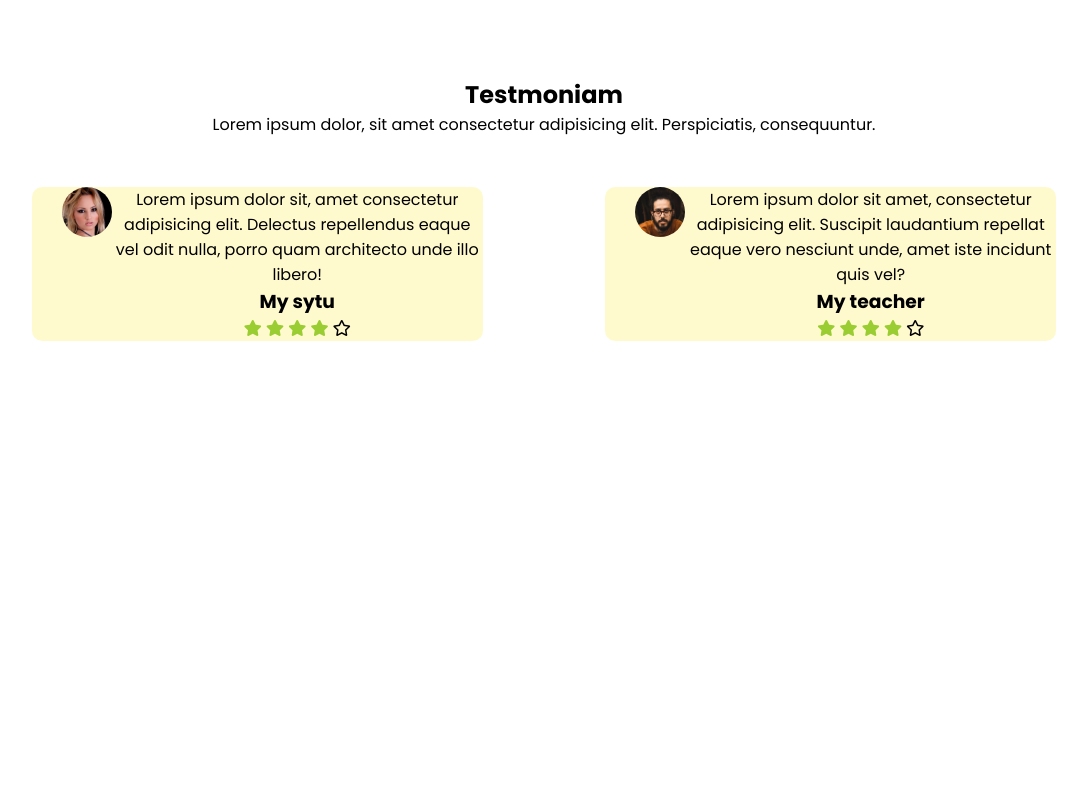
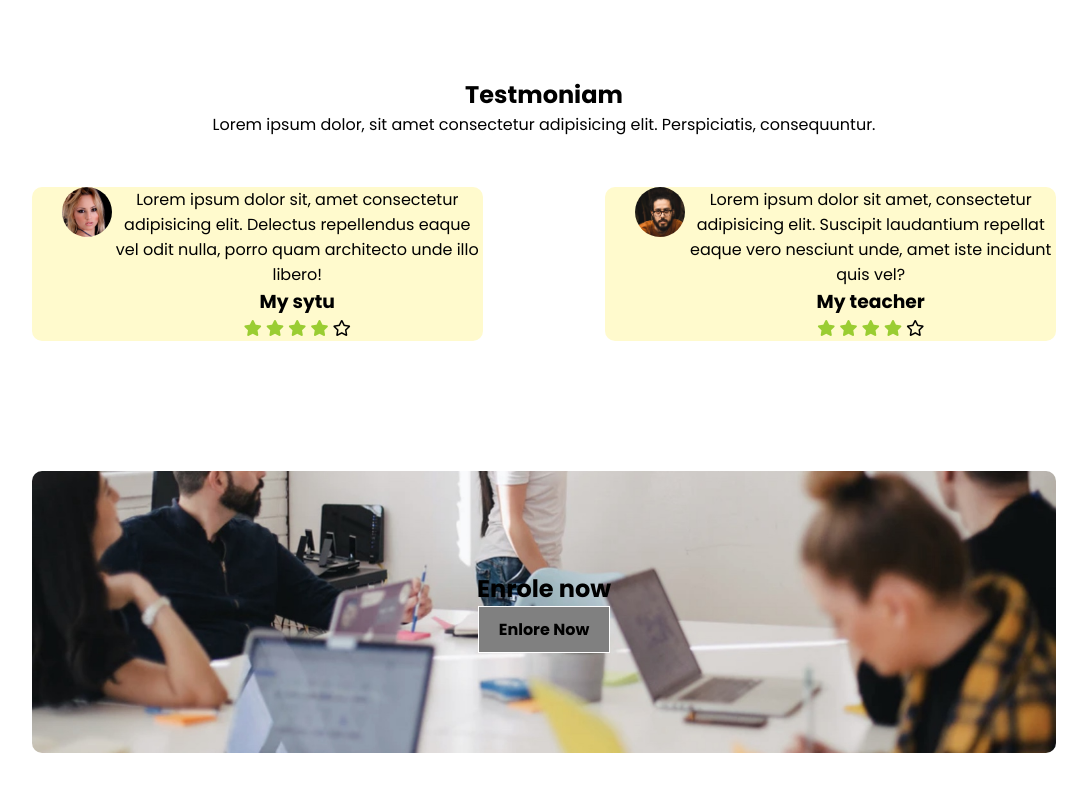
Before and after one commit to mdaktarhossen/my-east-tutiral-project-one, a plain HTML site: page index.html in a window 1280 px wide. Shown: the part 2378-3169 px from the top of the page, without its empty margins (96-1183 px from the left). Before the commit the page ends 2749 px from the top, so only its background shows below. Drawn offline with Linux system fonts and the light colour scheme.

Commit message:
project done

```diff
--- a/index.html
+++ b/index.html
@@ -186,6 +186,12 @@
           </div>
         </div>
       </section>
+
+      <!--  -->
+      <section class="footer-banner">
+        <h1>Enrole now</h1>
+        <a class="btn" href="">Enlore Now</a>
+      </section>
     </main>
   </body>
 </html>
--- a/style.css
+++ b/style.css
@@ -193,6 +193,18 @@ nav img {
   border-radius: 50%;
   margin-left: 30px;
 }
-.testmoniam .fas{
+.testmoniam .fas {
   color: yellowgreen;
 }
+
+/*  */
+.footer-banner {
+  width: 80%;
+  margin: 100px auto;
+  background-image: url(./images/banner2.jpg);
+  background-position: center;
+  background-size: cover;
+  text-align: center;
+  padding: 100px 0px;
+  border-radius: 10px;
+}
```
